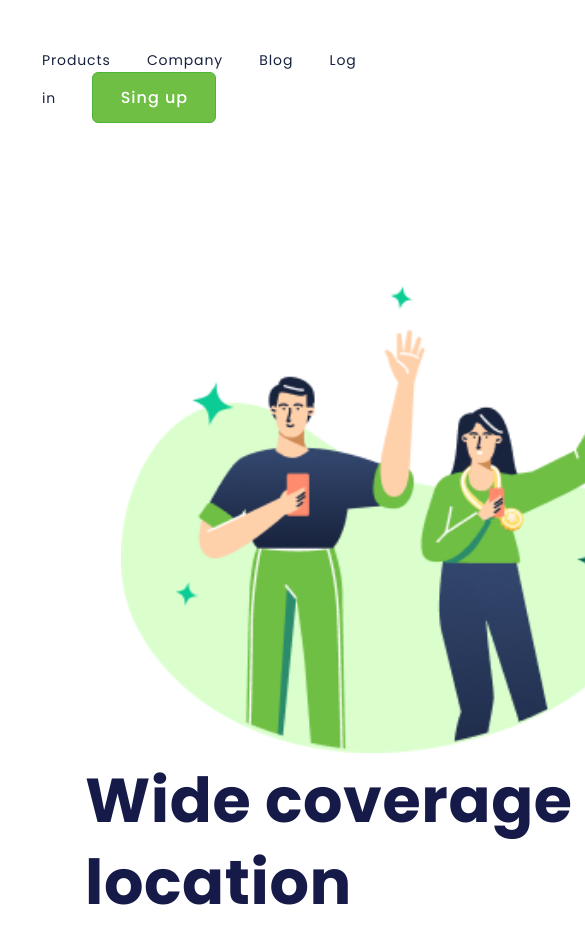
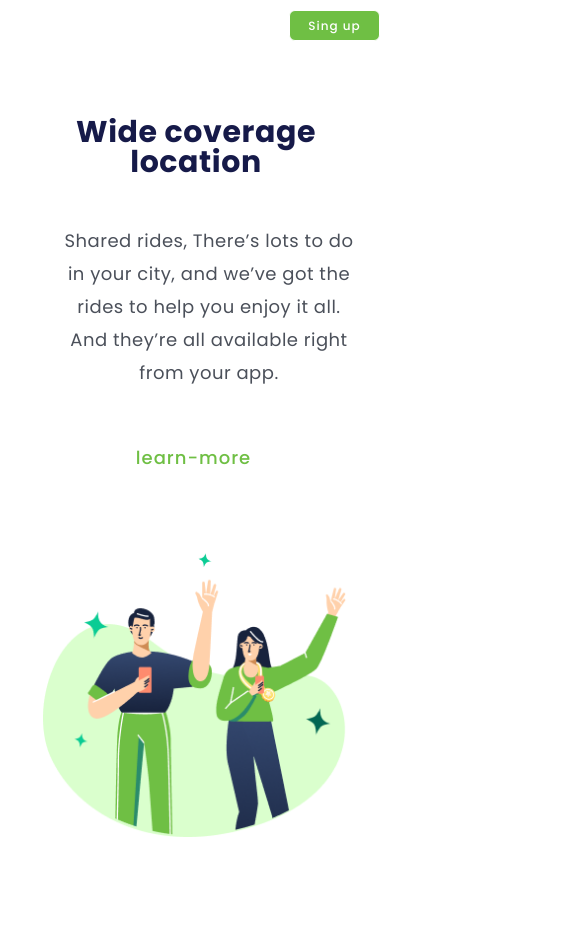
Before and after one commit to leojaimesl/Wide-Coverage-responsivo, a plain HTML site: page index.html in a window 390 px wide. Shown: the top 927 px of the page, 585 px wide, since content can reach past the window. After the commit the page ends 859 px from the top, so only its background shows below. Drawn offline with Linux system fonts and the light colour scheme.

Commit message:
alteração button e image-logo

```diff
--- a/styles.css
+++ b/styles.css
@@ -84,3 +84,69 @@ p {
     background: transparent;
     border: none;
 }
+
+@media screen and (max-width:900px) {
+    main {
+        display: flex;
+        flex-direction: column-reverse;
+    }
+
+    section {
+
+        width: 100%;
+        height: 60%;
+        margin: 76px 55px 23px 57px;
+        text-align: center;
+
+    }
+
+    .logo-image {
+        margin: 59px 39px 22px 43px;
+        width: auto;
+        height: auto;
+
+    }
+    header{
+        margin-right: 10px;
+        margin-top: 10px;
+        display: flex;
+        flex-direction: row-reverse;
+    }
+
+    .link-header{
+        display: none;
+    }
+
+    .button-header{
+        width: 91px;
+        height: 31px;
+        border-radius: 6px;
+        border: 1px solid;
+        color: #FFF;
+        letter-spacing: 1px;
+        font-size: 12px;
+    }
+    h1{
+
+        width: 278px;
+        text-align: center;
+        font-size: 30px;
+        font-weight: 700;
+        line-height: 30px;
+        letter-spacing: 0.596px;
+    }
+    p{
+
+        width: 304px;
+        text-align: center;
+        font-size: 18px;
+        font-weight: 400;
+        line-height: 33px; /* 183.333% */
+        letter-spacing: 0.5px;
+    }
+    .button-more{
+        margin-right: 30%;
+
+
+    }
+}
```
Also changed, not shown: index.html (+5 -2 lines).
